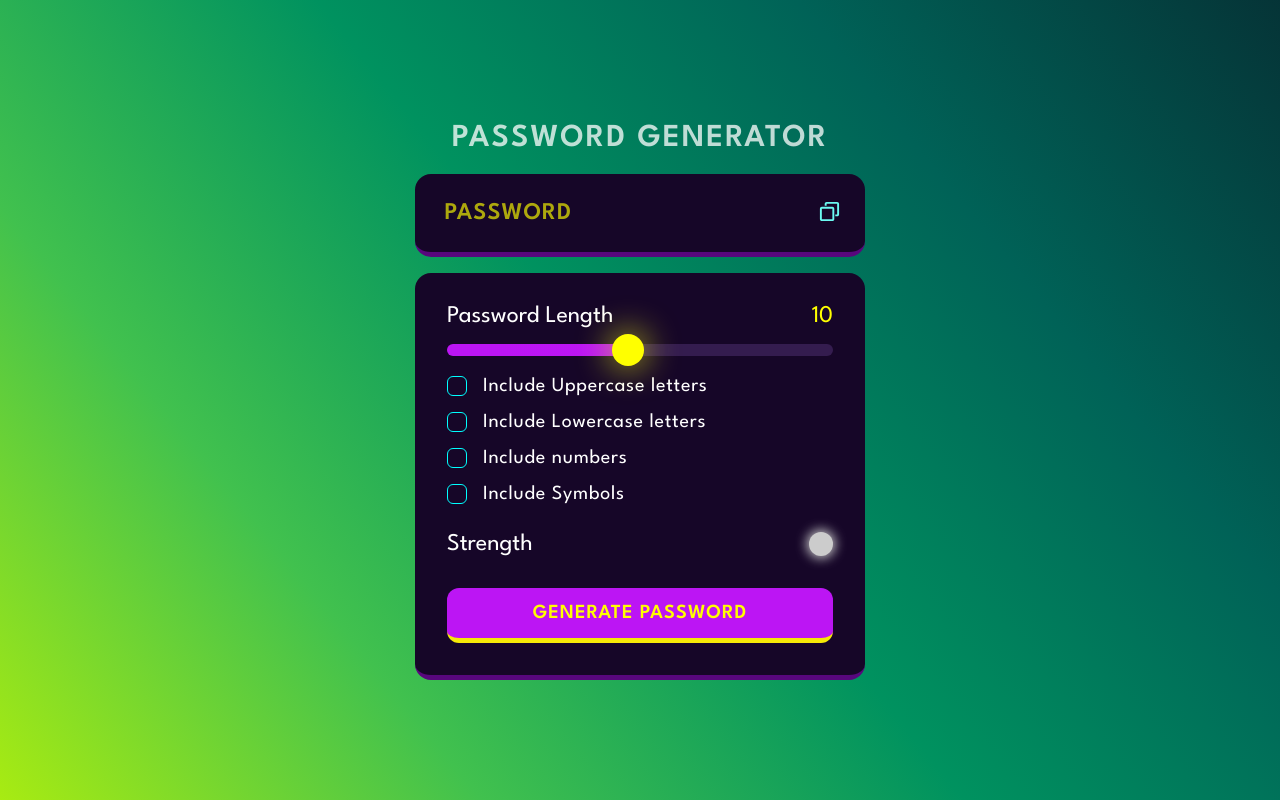
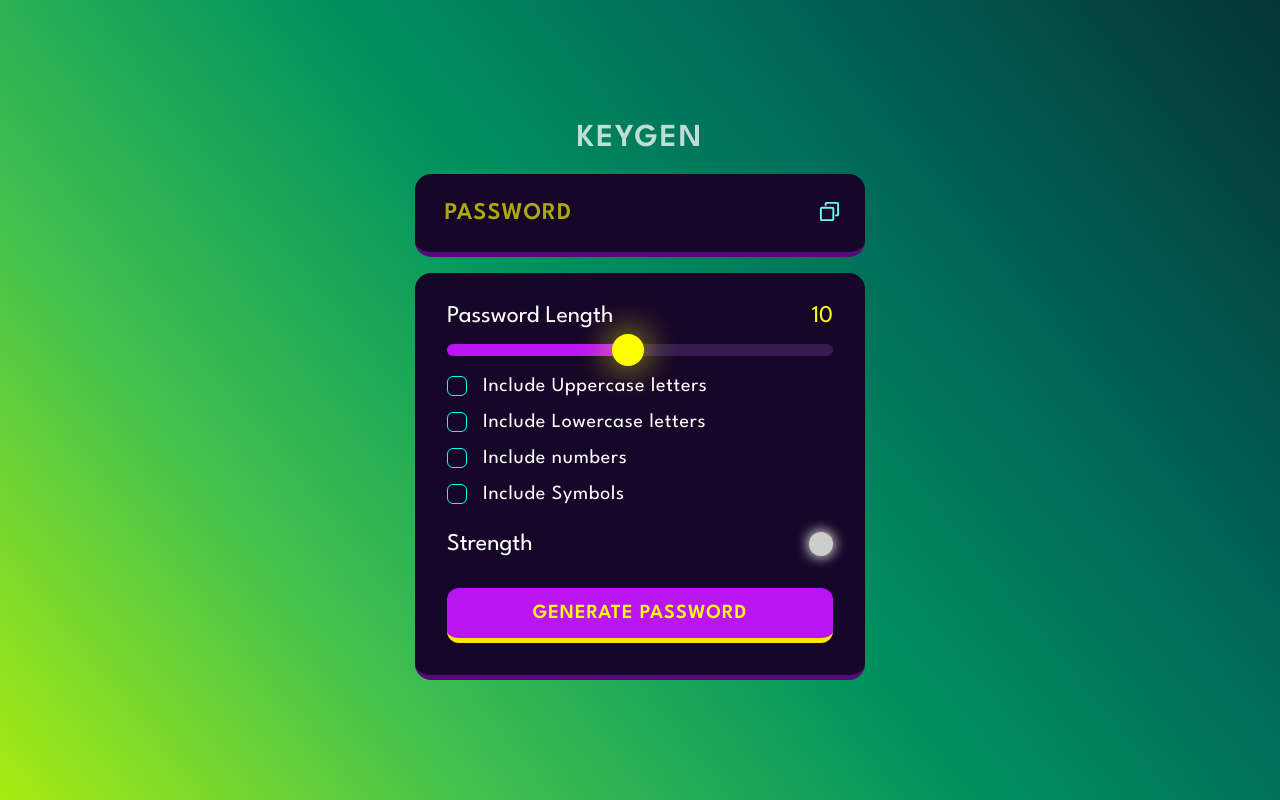
Before and after one commit to dv2202/Password_Generator, a plain HTML site: page index.html in a window 1280 px wide. Drawn offline with Linux system fonts and the light colour scheme.

Commit message:
Update index.html

```diff
--- a/index.html
+++ b/index.html
@@ -18,7 +18,7 @@
     <!-- https://codehelp-password-generator.netlify.apple -->
 
     <div class="container">
-        <h1>Password Generator</h1>
+        <h1>KeyGen</h1>
 
         <div class="display-container">
             <input readonly  placeholder="Password" class="display" data-passwordDisplay>
```
